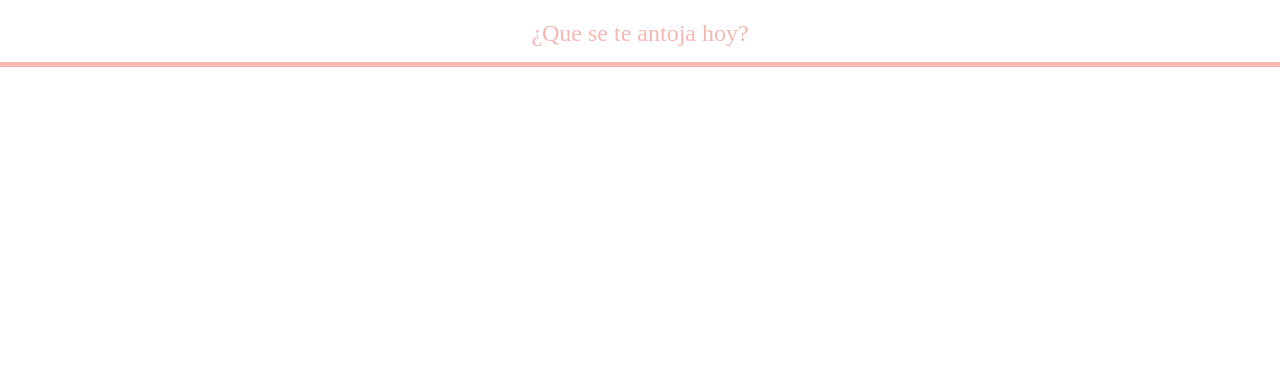
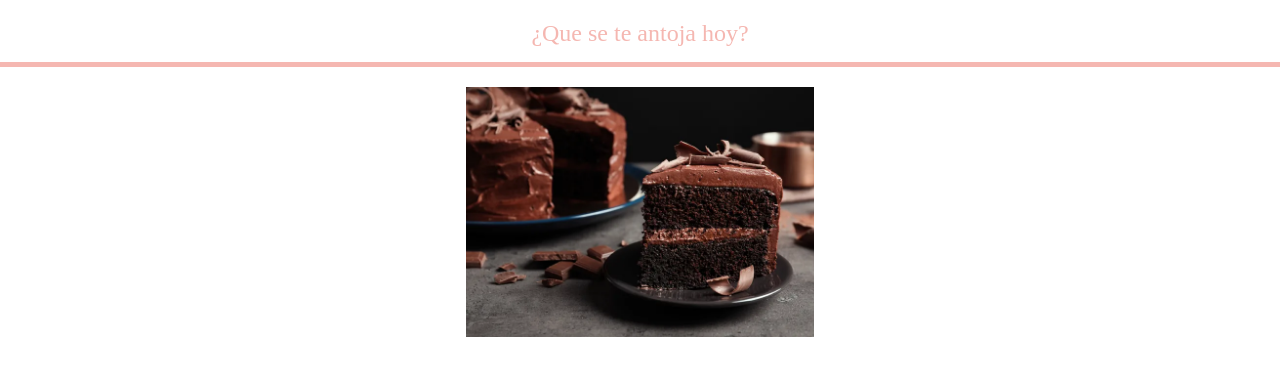
Before and after one commit to Antoluz05/Dulce--Sabor-, a plain HTML site: page recetas.html in a window 1280 px wide. Drawn offline with Linux system fonts and the light colour scheme.

Commit message:
Agregando 2 class y una imagen

```diff
--- a/recetas.html
+++ b/recetas.html
@@ -11,3 +11,7 @@
     <div class="Galeria">
         <h2>¿Que se te antoja hoy?</h2>
         <div class="linea"></div>
+
+        <div class="contenedor-imagenes">
+            <div class="imagen">
+                <img src="IMAGENES/torta de chocolate.webp" alt="">
```
